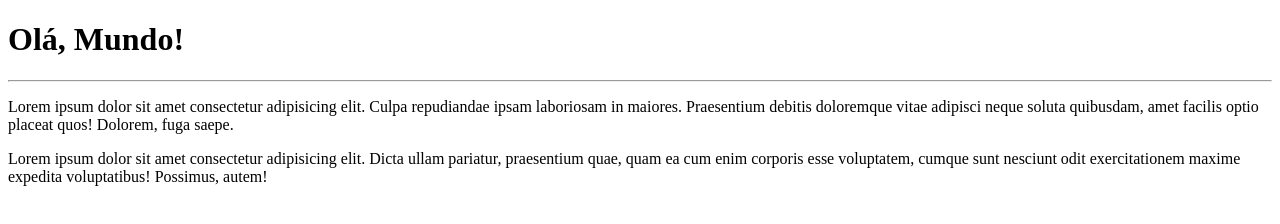
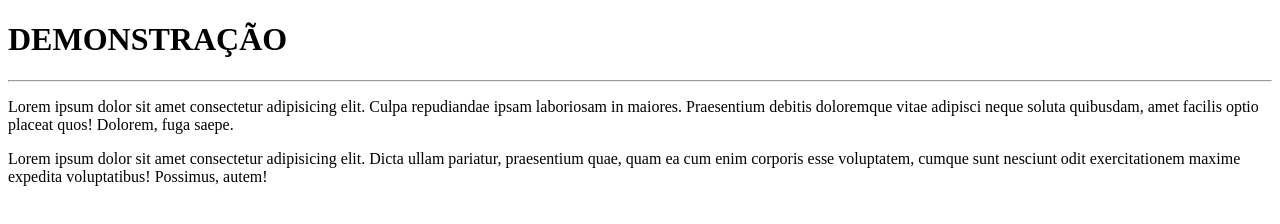
Before and after one commit to Edson-Anpere/Ola-Mundo, a plain HTML site: page site-exemplo/index.html in a window 1280 px wide. Drawn offline with Linux system fonts and the light colour scheme.

Commit message:
Update index.html
mudei o titulo de ola mundo para demonstração

```diff
--- a/site-exemplo/index.html
+++ b/site-exemplo/index.html
@@ -6,7 +6,7 @@
     <title>Meu primeiro site em repositório</title>
 </head>
 <body>
-    <h1>Olá, Mundo!</h1>
+    <h1>DEMONSTRAÇÃO</h1>
     <hr>
     <p>Lorem ipsum dolor sit amet consectetur adipisicing elit. Culpa repudiandae ipsam laboriosam in maiores. Praesentium debitis doloremque vitae adipisci neque soluta quibusdam, amet facilis optio placeat quos! Dolorem, fuga saepe.</p>
     <p>Lorem ipsum dolor sit amet consectetur adipisicing elit. Dicta ullam pariatur, praesentium quae, quam ea cum enim corporis esse voluptatem, cumque sunt nesciunt odit exercitationem maxime expedita voluptatibus! Possimus, autem!</p>
```
